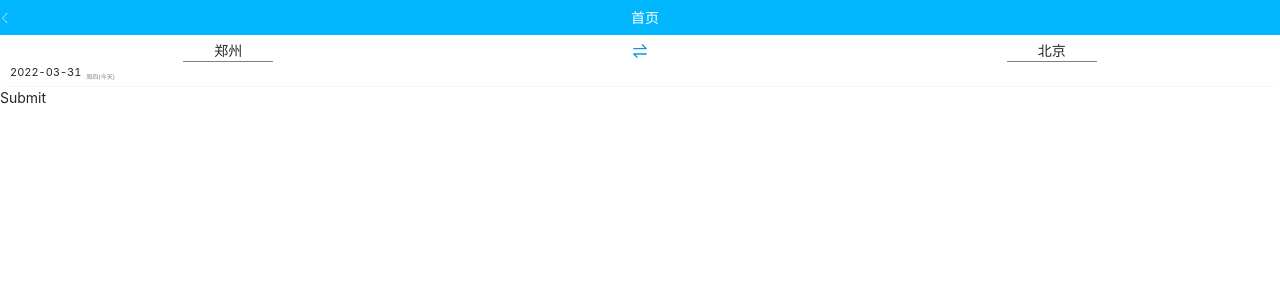
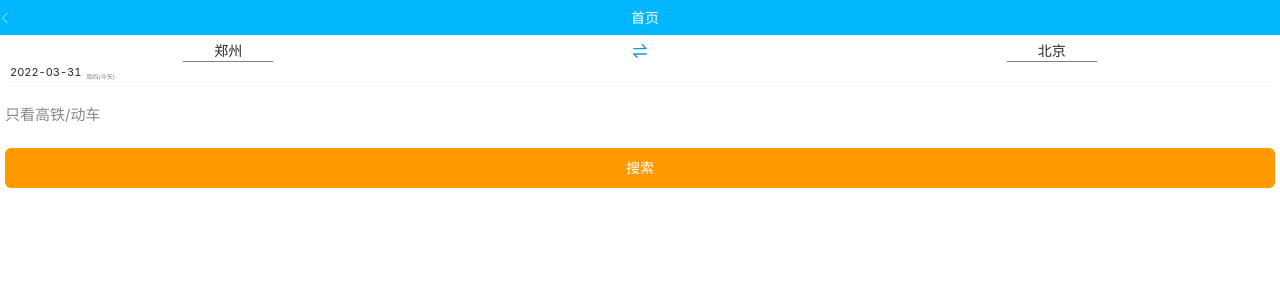
Before and after one commit to 1679452381/train-ticket, a React (Create React App) app: page / in a window 1280 px wide. Shown: the top 300 px of the page. Built offline with nearby package versions, Linux system fonts and the light colour scheme.

Commit message:
'feat:添加highSpeed,Submit组件'

```diff
--- a/src/pages/home/highSpeed.jsx
+++ b/src/pages/home/highSpeed.jsx
@@ -0,0 +1,82 @@
+import styled from "@emotion/styled";
+import React from "react";
+
+export default function HighSpeed(props) {
+  const { highSpeed, toggle } = props;
+  return (
+    <Container>
+      <HighSpeedLable>只看高铁/动车</HighSpeedLable>
+      <HighSpeedSwitch onClick={() => toggle()}>
+        <input type={"hidden"} name="highSpeed" value={highSpeed} />
+        {highSpeed ? (
+          <HighSpeedTrack>
+            {highSpeed ? <HighSpeedHandle /> : null}
+          </HighSpeedTrack>
+        ) : null}
+      </HighSpeedSwitch>
+    </Container>
+  );
+}
+
+const Container = styled.div`
+  padding: 0.5rem 0.5rem;
+  position: relative;
+  height: 46px;
+  line-height: 46px;
+  display: flex;
+`;
+
+const HighSpeedLable = styled.div`
+  text-align: left;
+  color: #888;
+  font-size: 15px;
+  flex: 1;
+`;
+const HighSpeedSwitch = styled.div`
+  position: relative;
+  text-align: right;
+  flex: 1;
+`;
+const HighSpeedTrack = styled.div`
+  display: inline-block;
+  position: relative;
+  width: 50px;
+  height: 30px;
+  padding: 1px;
+  border-radius: 16px;
+  background-color: #ccc;
+  vertical-align: middle;
+  box-sizing: border-box;
+  :checked {
+    background-color: #1ba9ba;
+  }
+  ::after {
+    position: absolute;
+    left: 15px;
+    content: " ";
+    width: 34px;
+    height: 28px;
+    background-color: #fafafa;
+    border-radius: 0 15px 15px 0;
+    transition: transform 0.13s ease-out;
+  }
+`;
+const HighSpeedHandle = styled.span`
+  position: absolute;
+  z-index: 1000;
+  top: 1px;
+  left: 1px;
+  width: 28px;
+  height: 28px;
+  border-radius: 50%;
+  background-color: #fff;
+  box-shadow: 0 1px 3px rgba(0, 0, 0, 0.3);
+  transition: transform 0.1s ease-out;
+  box-sizing: border-box;
+  :checked {
+    transform: translateX(20px);
+  }
+  ::after {
+    transform: scale(0);
+  }
+`;
--- a/src/pages/home/index.jsx
+++ b/src/pages/home/index.jsx
@@ -10,6 +10,7 @@ import {
   hideDateSelector,
   showDateSelector,
   setSelectDepartDate,
+  toggleHighSpeed,
 } from "../../redux/actions";
 
 import Header from "../../components/Header";
@@ -17,6 +18,7 @@ import CitySelector from "../../components/CitySelector";
 import DateSelector from "../../components/DateSelector";
 import Journey from "./Journey";
 import DepartDate from "./DepartDate";
+import HighSpeed from "./HighSpeed";
 import Submit from "./Submit";
 
 function Home(props) {
@@ -40,6 +42,8 @@ function Home(props) {
     showDateSelector,
     hideDateSelector,
     setSelectDepartDate,
+    highSpeed,
+    toggleHighSpeed,
   } = props;
 
   const doExchangeFromTo = useCallback(() => {
@@ -69,10 +73,13 @@ function Home(props) {
     hideDateSelector();
   }, []);
 
+  const doToggleHighSpeed = useCallback(() => {
+    toggleHighSpeed();
+  }, []);
+
   return (
     <Container>
       <Header title={"首页"} onBack={onBack} />
-      <form>
       <Journey
         from={from}
         to={to}
@@ -87,16 +94,14 @@ function Home(props) {
         fetchCityData={doFetchCityData}
         toSelect={dosetSelectedCity}
       />
-
       <DepartDate time={departDate} showDateSelector={doShowDateSelector} />
-
       <DateSelector
         show={isDataSelectorVisible}
         onBack={doHideDateSelector}
         toSelect={doSetSelectDepartDate}
       />
+      <HighSpeed highSpeed={highSpeed} toggle={doToggleHighSpeed} />
       <Submit />
-      </form>
     </Container>
   );
 }
@@ -113,4 +118,5 @@ export default connect((state) => state, {
   showDateSelector,
   hideDateSelector,
   setSelectDepartDate,
+  toggleHighSpeed,
 })(Home);
--- a/src/pages/home/submit.jsx
+++ b/src/pages/home/submit.jsx
@@ -1,5 +1,27 @@
-import React from "react";
+import styled from "@emotion/styled";
+import React, { memo } from "react";
 
-export default function Submit() {
-  return <div>Submit</div>;
-}
+export default memo(function Submit() {
+  return (
+    <SubmitContaniner>
+      <Button type="submit"> 搜索 </Button>
+    </SubmitContaniner>
+  );
+});
+
+const SubmitContaniner = styled.div`
+  margin: 0.5rem 0.5rem;
+  padding: 1rem 0 1.7rem 0;
+`;
+const Button = styled.button`
+  background-color: #f90;
+  height: 40px;
+  line-height: 40px;
+  color: #fff;
+  border-radius: 6px;
+  border: 0;
+  padding: 0;
+  margin: 0;
+  display: block;
+  width: 100%;
+`;
```
Lines whose indentation alone changed are shown as unchanged.
